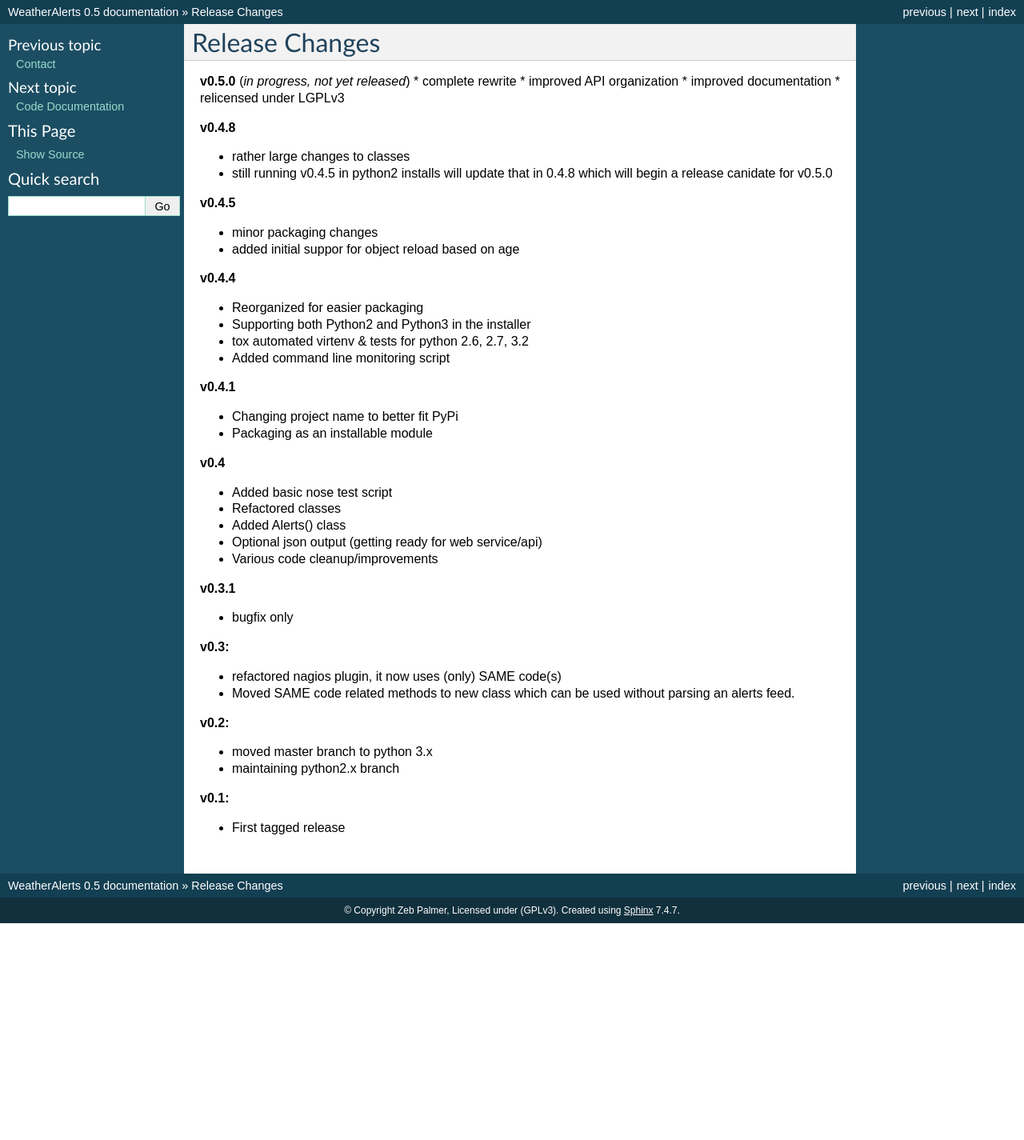
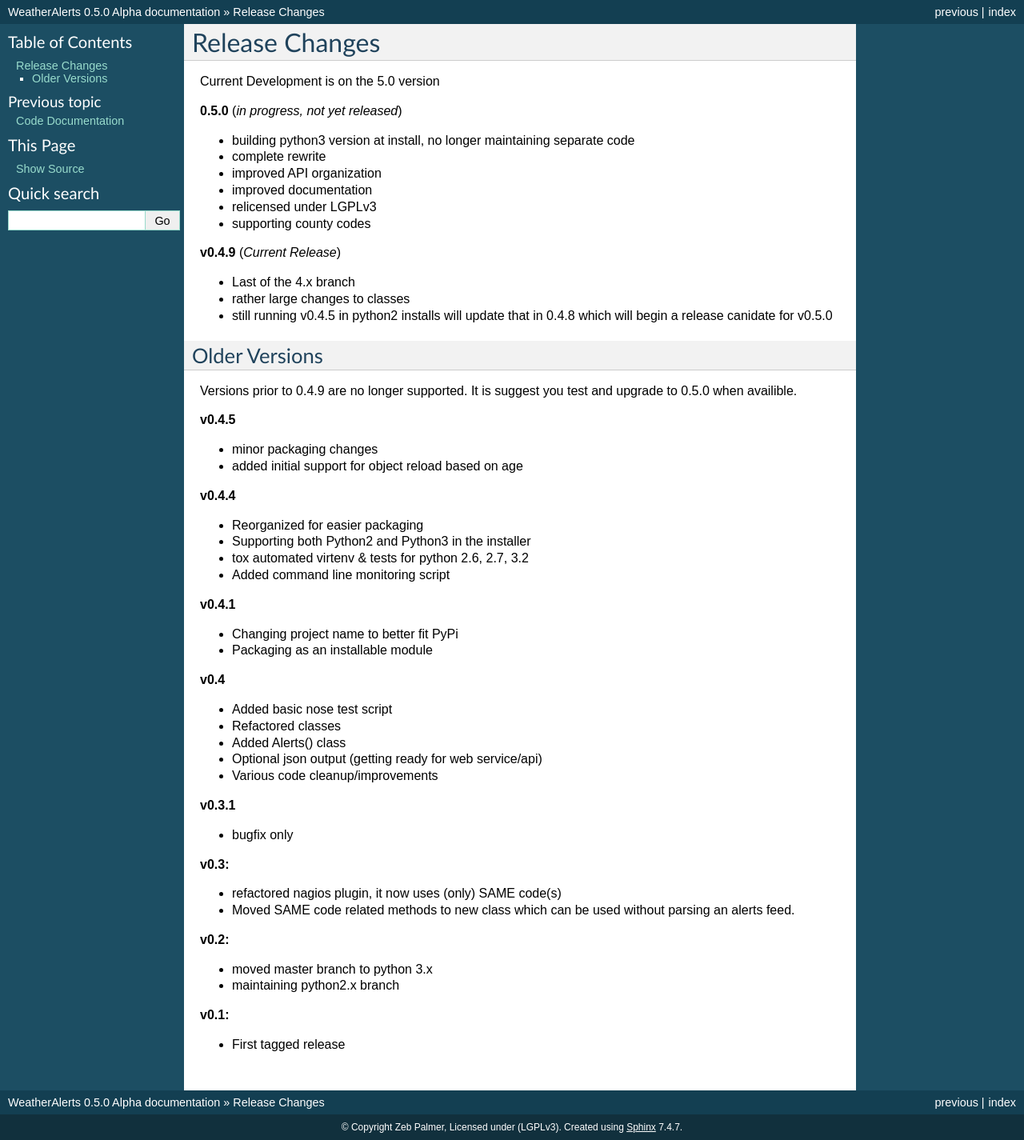
Before and after one commit to zebpalmer/WeatherAlerts, a Sphinx documentation site: the page built from docs/changelog.rst, in a window 1280 px wide. Shown: the whole page at 80% size. Built offline with Sphinx 7.4.7, drawn with Linux system fonts in a browser that asks for light colours; before the commit the page ends 1154 px from its top, so only the background shows below that.

Commit message:
some docs changes to reflect python 3 support

```diff
--- a/CHANGES.rst
+++ /dev/null
@@ -1 +0,0 @@
-**The Changelog has been moved to changelog.rst in the docs folder. It can also be found online at weatheralerts.readthedocs.org
--- a/README.rst
+++ b/README.rst
@@ -43,8 +43,10 @@ You can download and install via PIP by runing:  ``pip install -U weatheralerts`
 
 Python 2/3 Support
 -----------------
-Official releases of this module supports recent versions of both 2.x and 3.x.
-Development is currently done in python 2.7 and is ported to 3 upon release.
+Official releases of this module support recent versions of both 2.x and 3.x.
+The package is currently tested in python 2.7 and 3.2, it should work work with
+python 2.6, but will not work with previous versions. Development is currently
+done in python 2.7 and is ported to 3 upon install.
 
 
 
--- a/docs/changelog.rst
+++ b/docs/changelog.rst
@@ -2,22 +2,36 @@
 Release Changes
 ===============
 
-**v0.5.0** (*in progress, not yet released*)
+Current Development is on the 5.0 version
+
+**0.5.0** (*in progress, not yet released*)
+
+* building python3 version at install, no longer maintaining separate code
 * complete rewrite
 * improved API organization
 * improved documentation
 * relicensed under LGPLv3
+* supporting county codes
 
 
-**v0.4.8**
 
+**v0.4.9** (*Current Release*)
+
+* Last of the 4.x branch
 * rather large changes to classes
 * still running v0.4.5 in python2 installs will update that in 0.4.8 which will begin a release canidate for v0.5.0
+
+
+Older Versions
+================
+
+Versions prior to 0.4.9 are no longer supported. It is suggest you test and upgrade to 0.5.0 when availible.
+
 
 **v0.4.5**
 
 * minor packaging changes
-* added initial suppor for object reload based on age
+* added initial support for object reload based on age
 
 **v0.4.4**
 
--- a/docs/conf.py
+++ b/docs/conf.py
@@ -44,7 +44,7 @@ master_doc = 'index'
 
 # General information about the project.
 project = u'WeatherAlerts'
-copyright = u'Zeb Palmer, Licensed under (GPLv3)'
+copyright = u'Zeb Palmer, Licensed under (LGPLv3)'
 
 # The version info for the project you're documenting, acts as replacement for
 # |version| and |release|, also used in various other places throughout the
@@ -53,7 +53,7 @@ copyright = u'Zeb Palmer, Licensed under (GPLv3)'
 # The short X.Y version.
 version = '0.5'
 # The full version, including alpha/beta/rc tags.
-release = '0.5'
+release = '0.5.0 Alpha'
 
 # The language for content autogenerated by Sphinx. Refer to documentation
 # for a list of supported languages.
@@ -77,7 +77,7 @@ add_function_parentheses = True
 
 # If true, the current module name will be prepended to all description
 # unit titles (such as .. function::).
-#add_module_names = True
+add_module_names = False
 
 # If true, sectionauthor and moduleauthor directives will be shown in the
 # output. They are ignored by default.
--- a/docs/use.rst
+++ b/docs/use.rst
@@ -5,7 +5,7 @@ Using WeatherAlerts
 Use cases
 ------------------
 .. Note::
-   The previous examples no longer work with the rewritten module.
+   The previous examples no longer work with the rewritten module. New examples will be added prior to release.
 
 
 
--- a/setup.py
+++ b/setup.py
@@ -45,6 +45,8 @@ setup(
               'Programming Language :: Python',
               'Programming Language :: Python :: 2',
               'Programming Language :: Python :: 2.7',
+              'Programming Language :: Python :: 3',
+              'Programming Language :: Python :: 3.2',
               'Topic :: Software Development :: Libraries :: Python Modules',
               'Topic :: Utilities'
               ],
```
Also changed, not shown: docs/about.rst (+18 -1 lines), docs/contact.rst (deleted, +0 -17 lines), docs/index.rst (+5 -31 lines), 1 other file.
